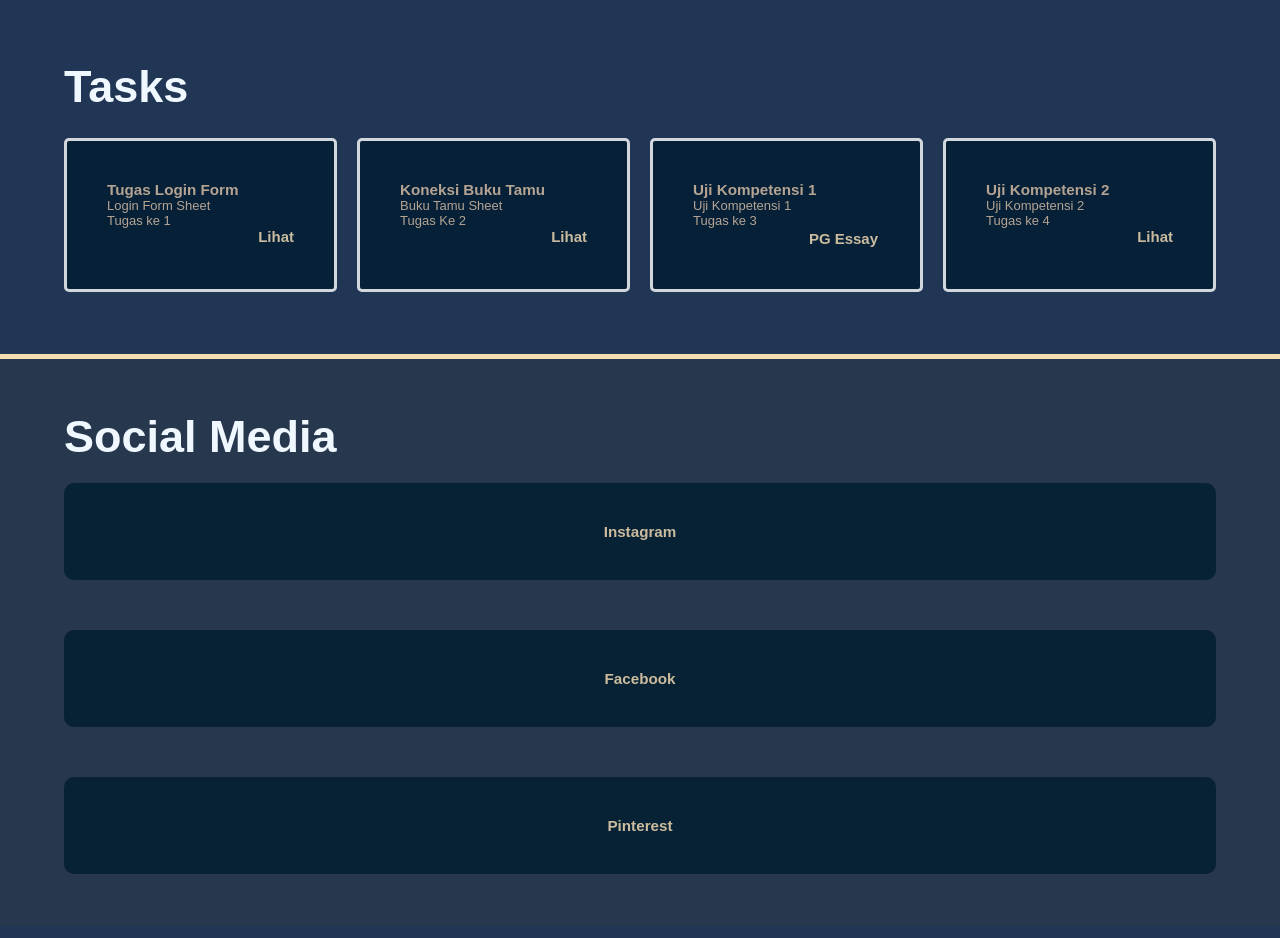
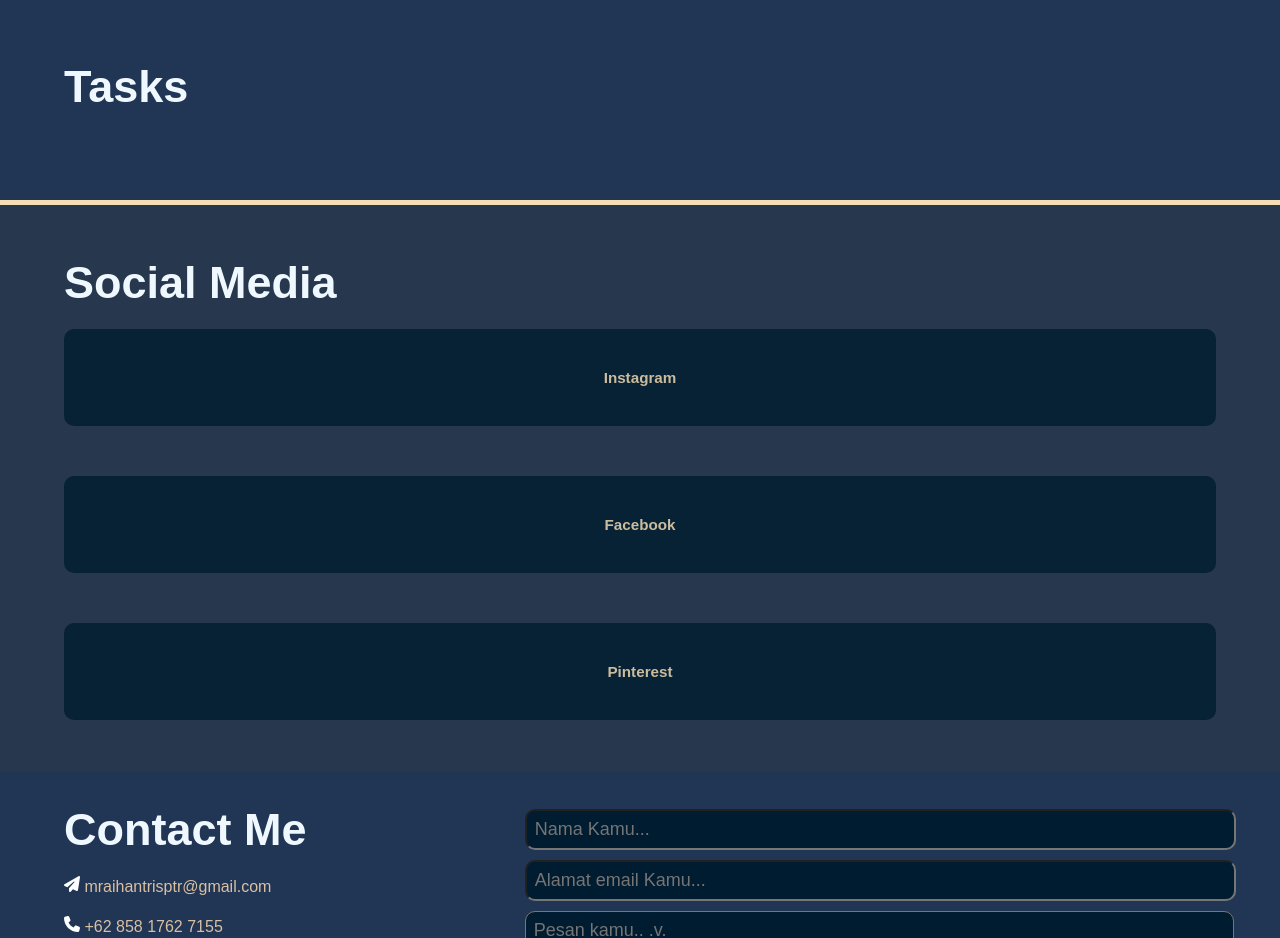
Before and after one commit to YuiBread/breadYuiko, a plain HTML site: page index.html in a window 1280 px wide. Shown: the part 3340-4278 px from the top of the page. Drawn offline with Linux system fonts and the light colour scheme.

Commit message:
index.html

```diff
--- a/index.html
+++ b/index.html
@@ -165,27 +165,7 @@
     <div class="container">
         <h2 class="bouta">Tasks</h2>
         <div class="tasks-list">
-            <div>
-                <h3>Tugas Login Form</h3>
-                <p>Login Form Sheet<br>Tugas ke 1</p>
-                    <a href="login1/testlogin.html">Lihat</a>
-            </div>
-            <div>
-                <h3>Koneksi Buku Tamu</h3>
-                <p>Buku Tamu Sheet<br>Tugas Ke 2</p>
-                    <a href="C:\xampp\htdocs\Data_buku">Lihat</a>
-            </div>
-            <div>
-                <h3>Uji Kompetensi 1</h3>
-                <p>Uji Kompetensi 1<br>Tugas ke 3</p>
-                    <a href="https://yuibread.github.io/PwebEssay/" class="both">Essay</a>
-                    <a href="https://yuibread.github.io/PwebPG/" class="both">PG</a>
-            </div>
-            <div>
-                <h3>Uji Kompetensi 2</h3>
-                <p>Uji Kompetensi 2<br>Tugas ke 4</p>
-                    <a href="https://yuibread.github.io/Jobsheet_Pweb/">Lihat</a>
-            </div>
+
         </div>
 
     </div>
@@ -264,4 +244,5 @@
 
 
 </body>
+
 </html>
```
